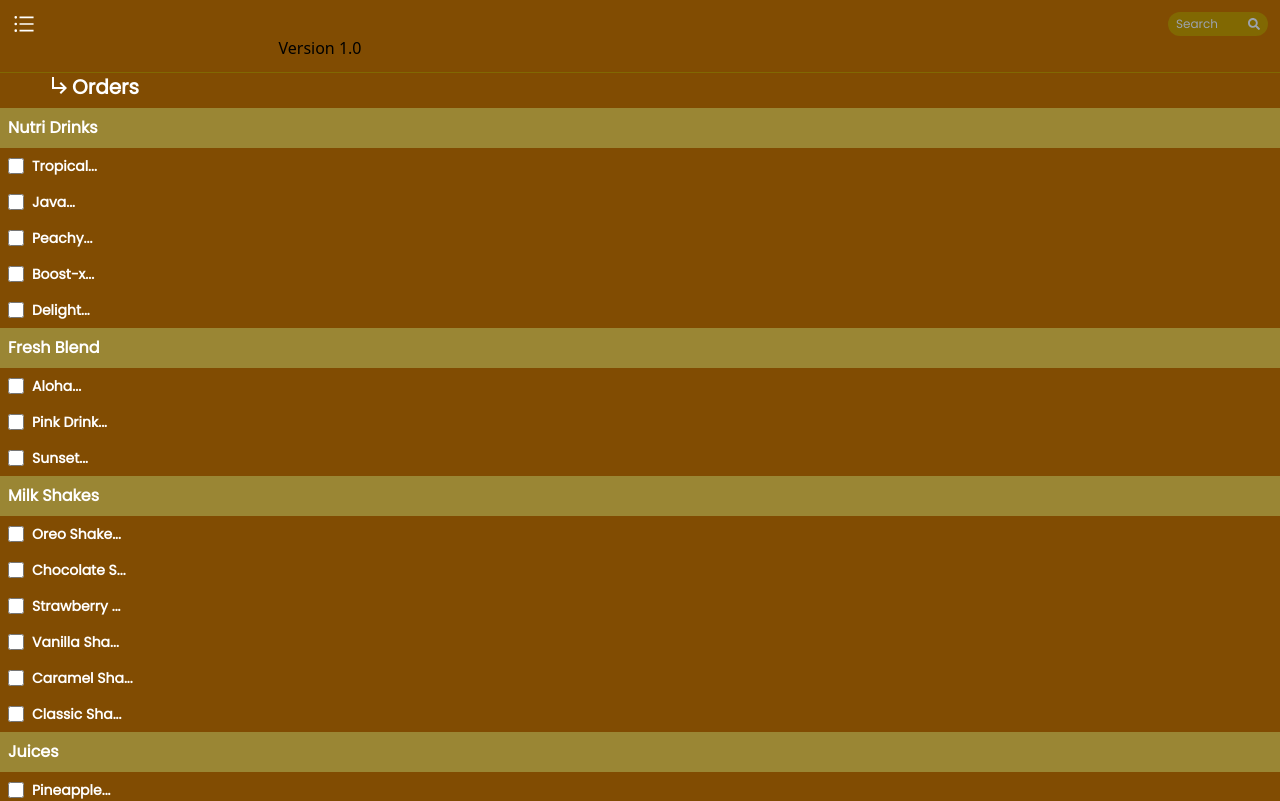
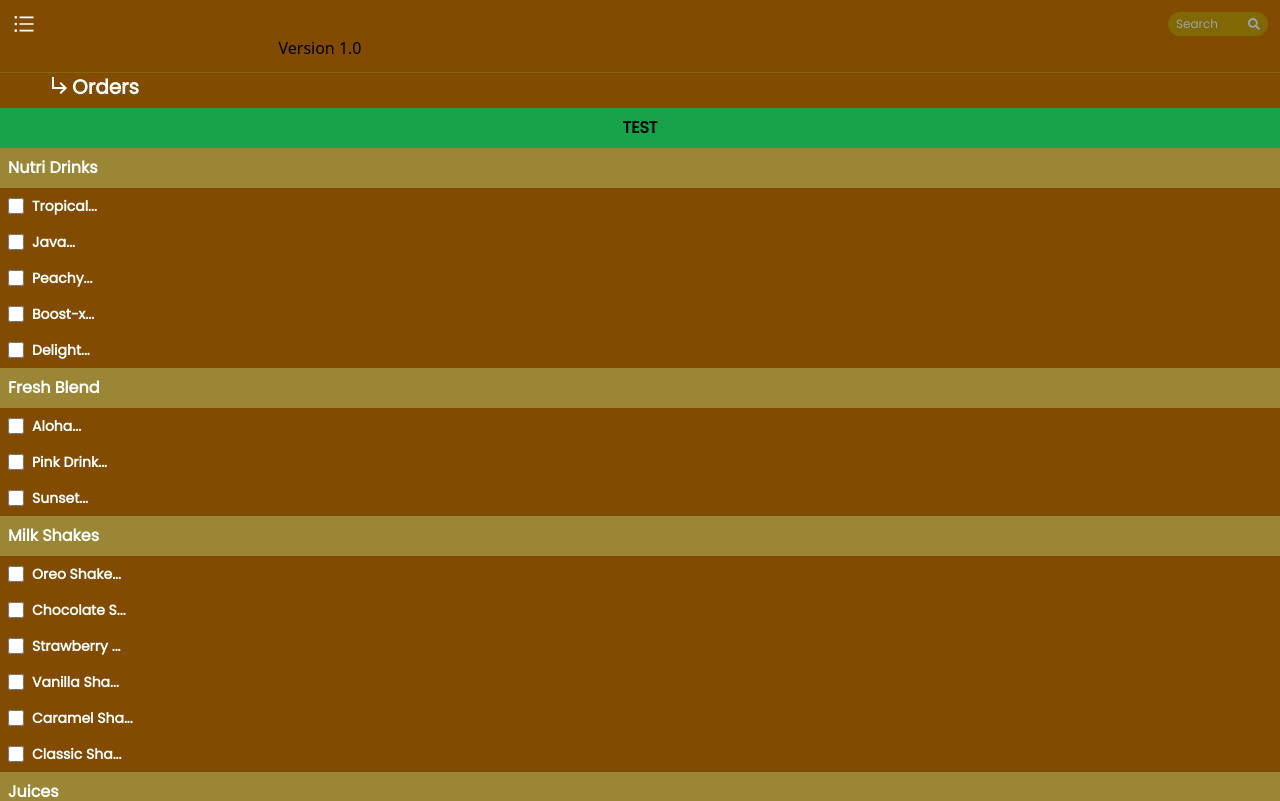
Before and after one commit to nowyouseeme1234/creamnbeans_repo, a React (Vite) app in the folder CnBs/: page /orders in a window 1280 px wide. Shown: the top 801 px of the page. Built offline with nearby package versions, Linux system fonts and the light colour scheme.

Commit message:
test of talking to the server

```diff
--- a/CnBs/src/components/Menu/Menu.jsx
+++ b/CnBs/src/components/Menu/Menu.jsx
@@ -197,9 +197,11 @@ const Menu = () => {
         }
     }, [])
 
-
-
-
+    const handleTest = () =>{
+        axios.get('https://creamnbeans-repo-server.vercel.app/get_orders').then(result => {
+            console.log(result.data)
+        }).catch(error => console.log(error))
+    }
     const handleToggle = (itemName, buttonName, newState) => {
         setValues((prevValues) => ({
             ...prevValues,
@@ -267,6 +269,7 @@ const Menu = () => {
 
     return (
         <form>
+            <button type='button' className='p-2 bg-green-600 w-full font-bold font-poppins' onClick={handleTest}>TEST</button>
             <ul>
                 {menuList.map((menuItems) => (
                     <div>
```
Also changed, not shown: 1 other file (tests, documents, lock files or other folders).
